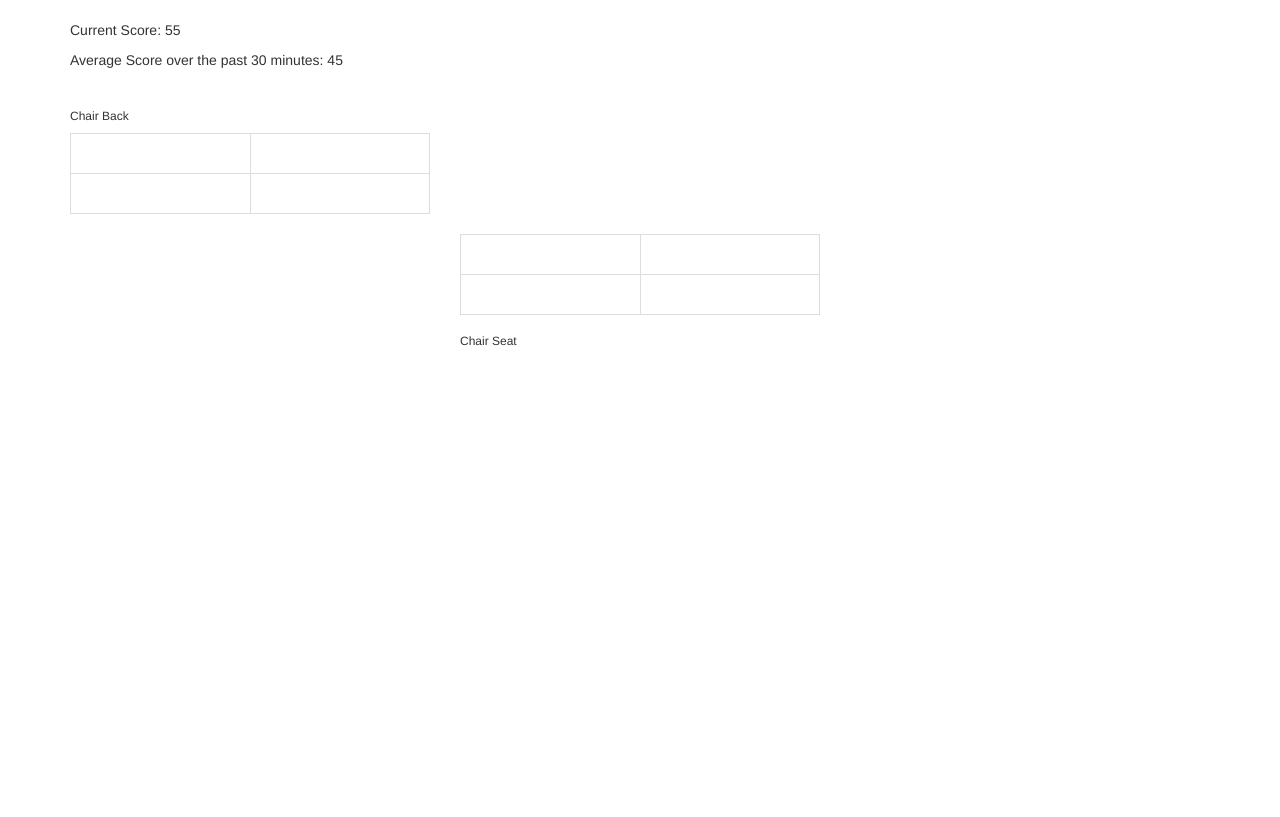
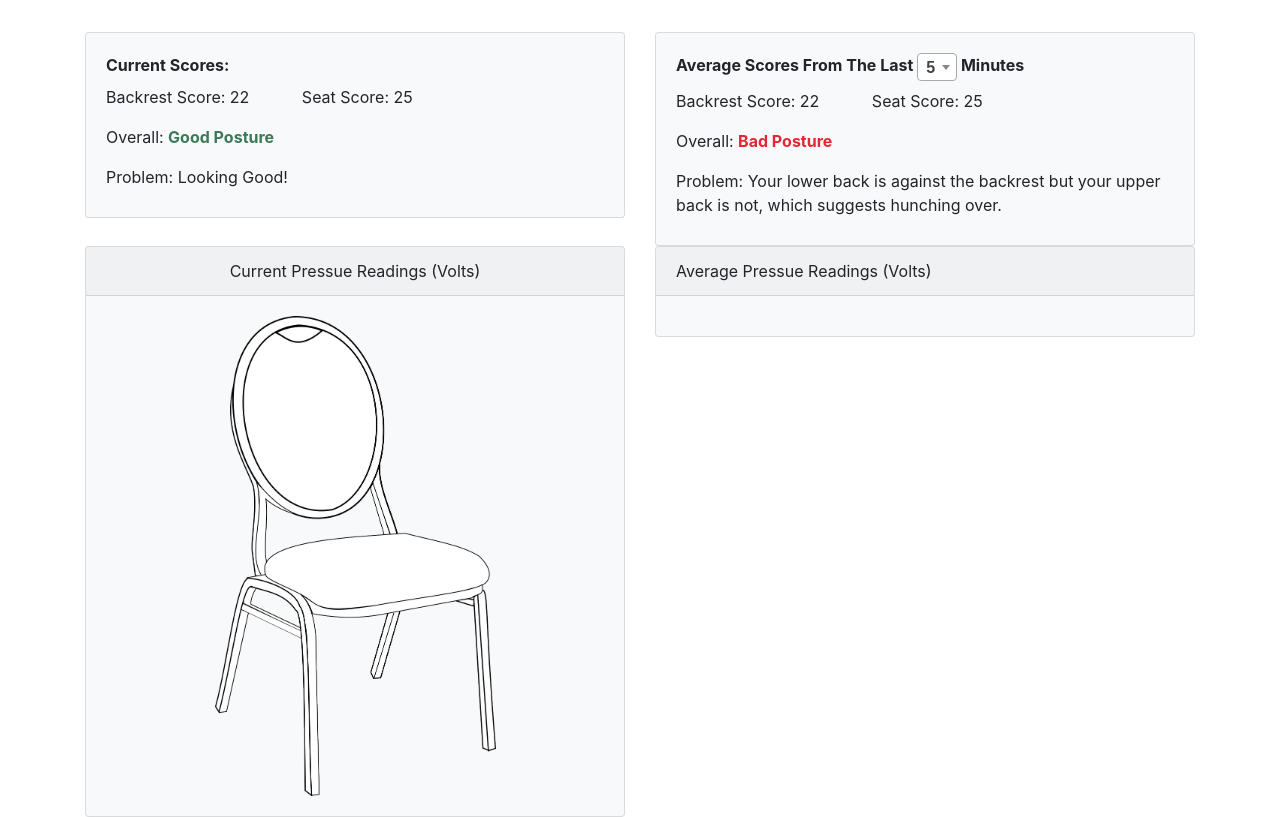
Before and after one commit to AndrewDant/SeniorDesign, a Flask app: page / in a window 1280 px wide. Before the commit the page ends 346 px from the top, so only its background shows below. Run offline with Flask 2, Linux system fonts and the light colour scheme; parts of the project's set-up code (start-up, migrations or seed data) failed here and were passed over; some libraries are stand-ins or nearby versions.

Commit message:
updated models. created mockup. Implemented scores sections

```diff
--- a/webapp/main.py
+++ b/webapp/main.py
@@ -1,9 +1,16 @@
 from flask import Flask, request, session, render_template, abort, redirect, url_for
 from flask_sqlalchemy import SQLAlchemy
 from datetime import datetime
-from models import db, Pressure, Result
+from models import db, Pressure
+import os
 
 app = Flask(__name__)
+
+app.config["SQLALCHEMY_DATABASE_URI"] = "sqlite:///" + os.path.join(
+    app.root_path, "post-chair.db"
+)
+# Suppress deprecation warning
+app.config["SQLALCHEMY_TRACK_MODIFICATIONS"] = False
 
 db.init_app(app)
 
@@ -13,7 +20,7 @@ if __name__ == "__main__":
 
 @app.route("/")
 def home():
-    return render_template("index.html")
+    return render_template("index.j2")
 
 
 @app.cli.command("initdb")
@@ -32,7 +39,8 @@ def bootstrap_data():
                   seat_left=2.1, seat_right=2.1, seat_rear=2.1)
     db.session.add(p1)
 
+    r1 = Result(back_score=12, seat_score=10, p_id=p1.p_id)
+
     db.session.commit()
 
-
-print("Added bootstrap data")
+    print("Added bootstrap data")
--- a/webapp/static/main.css
+++ b/webapp/static/main.css
@@ -1,9 +1,46 @@
 .content {
-    padding-top: 2rem;
+	padding-top: 2em;
 }
 
-.chair td {
-    border: 1px solid #ddd;
-    width: 75px;
-    height: 40px;
+.line {
+	border-left: 2px solid black;
+	height: 200px;
 }
+
+.card-title {
+	font-weight: bold;
+}
+
+.scores div {
+	padding: .5em 0;
+}
+
+.overall-bad {
+	color: #E32636;
+	font-weight: bold;
+}
+
+.overall-good {
+	color: #3B7A57;
+	font-weight: bold;
+}
+
+.select2 {
+	font-family: sans-serif;
+}
+
+.chair-img {
+	width: 281px;
+	height: 480px;
+}
+
+.chair-card {
+	min-width: 325px !important;
+	min-height: 550px !important;
+}
+
+/* overriding bootstrap padding */
+.col, .col-1, .col-10, .col-11, .col-12, .col-2, .col-3, .col-4, .col-5, .col-6, .col-7, .col-8, .col-9, .col-auto, .col-lg, .col-lg-1, .col-lg-10, .col-lg-11, .col-lg-12, .col-lg-2, .col-lg-3, .col-lg-4, .col-lg-5, .col-lg-6, .col-lg-7, .col-lg-8, .col-lg-9, .col-lg-auto, .col-md, .col-md-1, .col-md-10, .col-md-11, .col-md-12, .col-md-2, .col-md-3, .col-md-4, .col-md-5, .col-md-6, .col-md-7, .col-md-8, .col-md-9, .col-md-auto, .col-sm, .col-sm-1, .col-sm-10, .col-sm-11, .col-sm-12, .col-sm-2, .col-sm-3, .col-sm-4, .col-sm-5, .col-sm-6, .col-sm-7, .col-sm-8, .col-sm-9, .col-sm-auto, .col-xl, .col-xl-1, .col-xl-10, .col-xl-11, .col-xl-12, .col-xl-2, .col-xl-3, .col-xl-4, .col-xl-5, .col-xl-6, .col-xl-7, .col-xl-8, .col-xl-9, .col-xl-auto {
+	padding-left: 5px;
+	padding-right: 5px;
+}
--- a/webapp/static/main.js
+++ b/webapp/static/main.js
@@ -0,0 +1,9 @@
+$(document).ready(function() {
+    $('.select2').select2({
+    minimumResultsForSearch: Infinity
+});
+});
+
+// $(document).ready(function() {
+//    $(".dropdown .dropdown-menu a")[0].click();
+// });
--- a/webapp/templates/base.html
+++ /dev/null
@@ -1,31 +0,0 @@
-<!DOCTYPE html>
-<html>
-    <head>
-        <meta charset="UTF-8">
-        <title>Post-Chair</title>
-        <link rel="stylesheet" type="text/css" href="{{ url_for('static', filename='main.css') }}">
-        <link rel="stylesheet" href="https://stackpath.bootstrapcdn.com/bootstrap/3.4.1/css/bootstrap.min.css"
-              integrity="sha384-HSMxcRTRxnN+Bdg0JdbxYKrThecOKuH5zCYotlSAcp1+c8xmyTe9GYg1l9a69psu" crossorigin="anonymous">
-
-        <!-- Optional theme -->
-        <link rel="stylesheet" href="https://stackpath.bootstrapcdn.com/bootstrap/3.4.1/css/bootstrap-theme.min.css"
-          integrity="sha384-6pzBo3FDv/PJ8r2KRkGHifhEocL+1X2rVCTTkUfGk7/0pbek5mMa1upzvWbrUbOZ" crossorigin="anonymous">
-
-        <script src="https://ajax.googleapis.com/ajax/libs/jquery/3.3.1/jquery.min.js"></script>
-
-        {% block extra_css %}
-        {% endblock %}
-    </head>
-    <body>
-        <div class="content container">
-            {% block content %}
-
-            {% endblock %}
-
-        </div>
-
-        <script src="{{ url_for('static', filename='main.js') }}"></script>
-        {% block extra_js %}
-        {% endblock %}
-    </body>
-</html>
--- /dev/null
+++ b/webapp/templates/base.j2
@@ -0,0 +1,40 @@
+<!DOCTYPE html>
+<html>
+	<head>
+		<meta charset="UTF-8">
+		<title>Post-Chair</title>
+		<link rel="stylesheet" type="text/css" href="{{ url_for('static', filename='main.css') }}">
+
+		{# Bootstrap #}
+		<link rel="stylesheet" href="https://stackpath.bootstrapcdn.com/bootstrap/4.3.1/css/bootstrap.min.css"
+			integrity="sha384-ggOyR0iXCbMQv3Xipma34MD+dH/1fQ784/j6cY/iJTQUOhcWr7x9JvoRxT2MZw1T" crossorigin="anonymous">
+
+		<script src="https://code.jquery.com/jquery-3.3.1.slim.min.js"
+			integrity="sha384-q8i/X+965DzO0rT7abK41JStQIAqVgRVzpbzo5smXKp4YfRvH+8abtTE1Pi6jizo"
+			crossorigin="anonymous"></script>
+		<script src="https://cdnjs.cloudflare.com/ajax/libs/popper.js/1.14.7/umd/popper.min.js"
+			integrity="sha384-UO2eT0CpHqdSJQ6hJty5KVphtPhzWj9WO1clHTMGa3JDZwrnQq4sF86dIHNDz0W1"
+			crossorigin="anonymous"></script>
+		<script src="https://stackpath.bootstrapcdn.com/bootstrap/4.3.1/js/bootstrap.min.js"
+			integrity="sha384-JjSmVgyd0p3pXB1rRibZUAYoIIy6OrQ6VrjIEaFf/nJGzIxFDsf4x0xIM+B07jRM"
+			crossorigin="anonymous"></script>
+
+		{# Select2 #}
+		<link href="https://cdnjs.cloudflare.com/ajax/libs/select2/4.0.6-rc.0/css/select2.min.css" rel="stylesheet" />
+		<script src="https://cdnjs.cloudflare.com/ajax/libs/select2/4.0.6-rc.0/js/select2.min.js"></script>
+
+		{% block extra_css %}
+		{% endblock %}
+	</head>
+	<body>
+		<div class="content container">
+			{% block content %}
+
+			{% endblock %}
+		</div>
+
+			<script src="{{ url_for('static', filename='main.js') }}"></script>
+			{% block extra_js %}
+			{% endblock %}
+	</body>
+</html>
--- a/webapp/templates/index.html
+++ /dev/null
@@ -1,40 +0,0 @@
-{% extends 'base.html' %}
-
-{% block content %}
-
-<p>Current Score: <span id="cur-score">55</span></p>
-
-<p>Average Score over the past 30 minutes: <span id="avg-score">45</span></p>
-<br />
-
-<div class="row">
-    <div class="col-sm-4">
-        <h6>Chair Back</h6>
-        <table class="table chair">
-            <tr>
-                <td></td>
-                <td></td>
-            </tr>
-            <tr>
-                <td></td>
-                <td></td>
-            </tr>
-        </table>
-    </div>
-</div>
-<div class="row">
-    <div class="col-sm-offset-4 col-sm-4">
-        <table class="table chair">
-            <tr>
-                <td></td>
-                <td></td>
-            </tr>
-            <tr>
-                <td></td>
-                <td></td>
-            </tr>
-        </table>
-        <h6>Chair Seat</h6>
-    </div>
-</div>
-{% endblock %}
--- /dev/null
+++ b/webapp/templates/index.j2
@@ -0,0 +1,71 @@
+{% extends 'base.j2' %}
+
+{% block content %}
+
+<div class="row">
+	<div class="col-md-12 col-lg-6">
+		<div class="card bg-light">
+			<div class="card-body scores">
+				<span class="card-title">Current Scores:</span>
+				<div class="card-text">
+					Backrest Score: <span id="cur-back-score">22</span>
+					<span style="padding-left: 3em">Seat Score: <span id="cur-back-score">25</span></span>
+				</div>
+				<div>
+					Overall: <span id="cur-overall" class="overall-good">Good Posture</span>
+				</div>
+				<div>
+					Problem: <span id="cur-problem">Looking Good!</span>
+				</div>
+			</div>
+		</div>
+	</div>
+	<div class="col-md-12 col-lg-6">
+		<div class="card bg-light">
+			<div class="card-body scores">
+				<span class="card-title">
+					Average Scores From The Last
+					<select class="select2">
+						<option value="5">5</option>
+						<option value="15">15</option>
+						<option value="30">30</option>
+						<option value="60">60</option>
+					</select>
+					Minutes
+				</span>
+				<div>
+					Backrest Score: <span id="avg-back-score">22</span>
+					<span style="padding-left: 3em">Seat Score: <span id="avg-back-score">25</span></span>
+				</div>
+				<div>
+					Overall: <span id="avg-overall" class="overall-bad">Bad Posture</span>
+				</div>
+				<div>
+					Problem: <span id="avg-problem">Your lower back is against the backrest but your upper back is not, which suggests hunching over.</span>
+				</div>
+			</div>
+		</div>
+	</div>
+</div>
+<div class="row">
+	<div class="col-md-12 col-lg-6">
+		<div class="card bg-light text-center chair-card">
+			<span class="card-header">Current Pressue Readings (Volts)</span>
+			<div class="card-body">
+				<img src="/static/images/chair.png" class="chair-img">
+
+			</div>
+		</div>
+	</div>
+	<div class="col-md-12 col-lg-6">
+		<div class="card bg-light">
+			<span class="card-header">Average Pressue Readings (Volts)</span>
+			<div class="card-body">
+
+
+			</div>
+		</div>
+	</div>
+</div>
+
+{% endblock %}
```
Also changed, not shown: webapp/models.py (+8 -5 lines), webapp/package.json (added, +12 -0 lines), webapp/package-lock.json (added), webapp/static/images/UImockup.png (added), webapp/static/images/chair.png (added), webapp/static/images/fakegraph1.png (added), webapp/static/images/fakegraph2.png (added).
